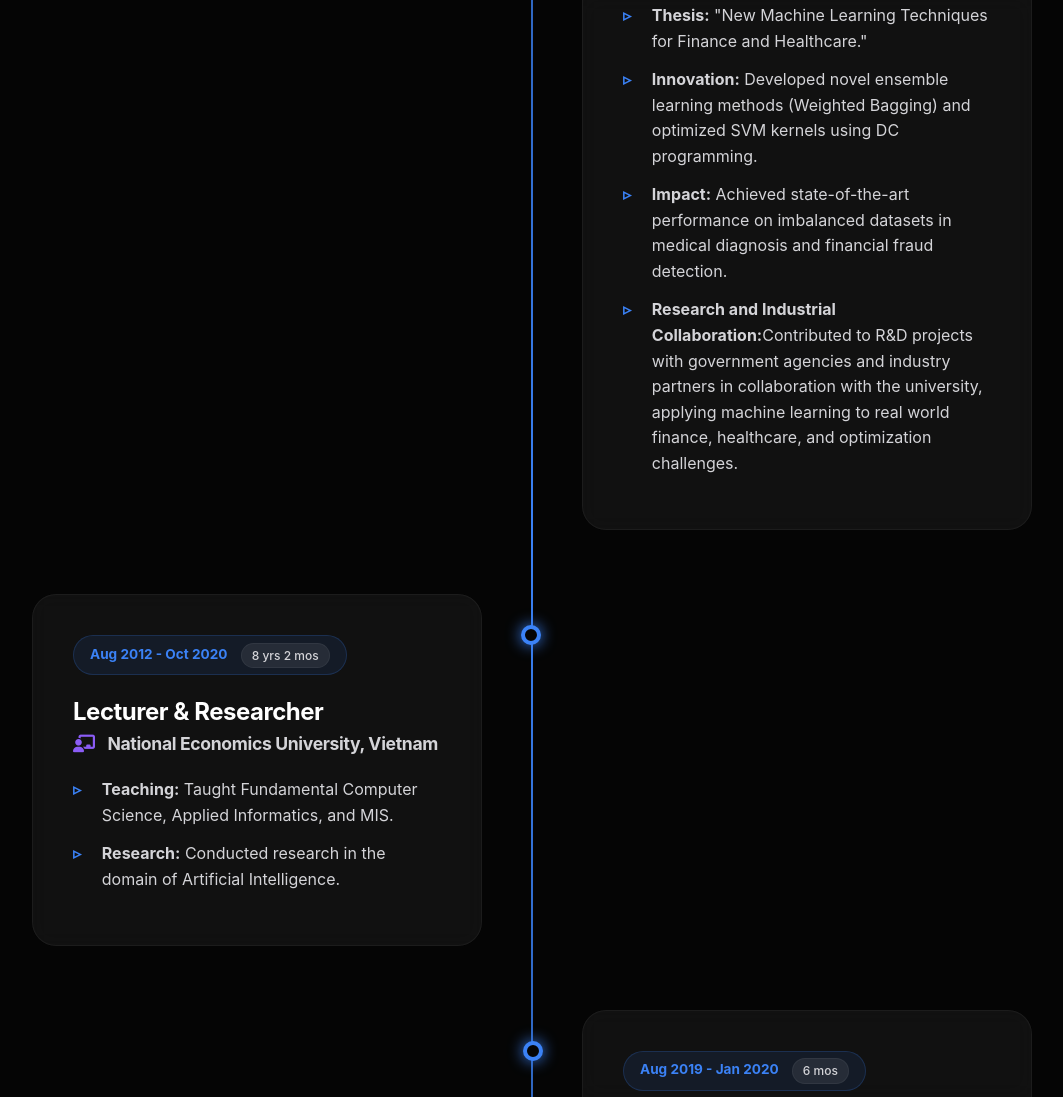
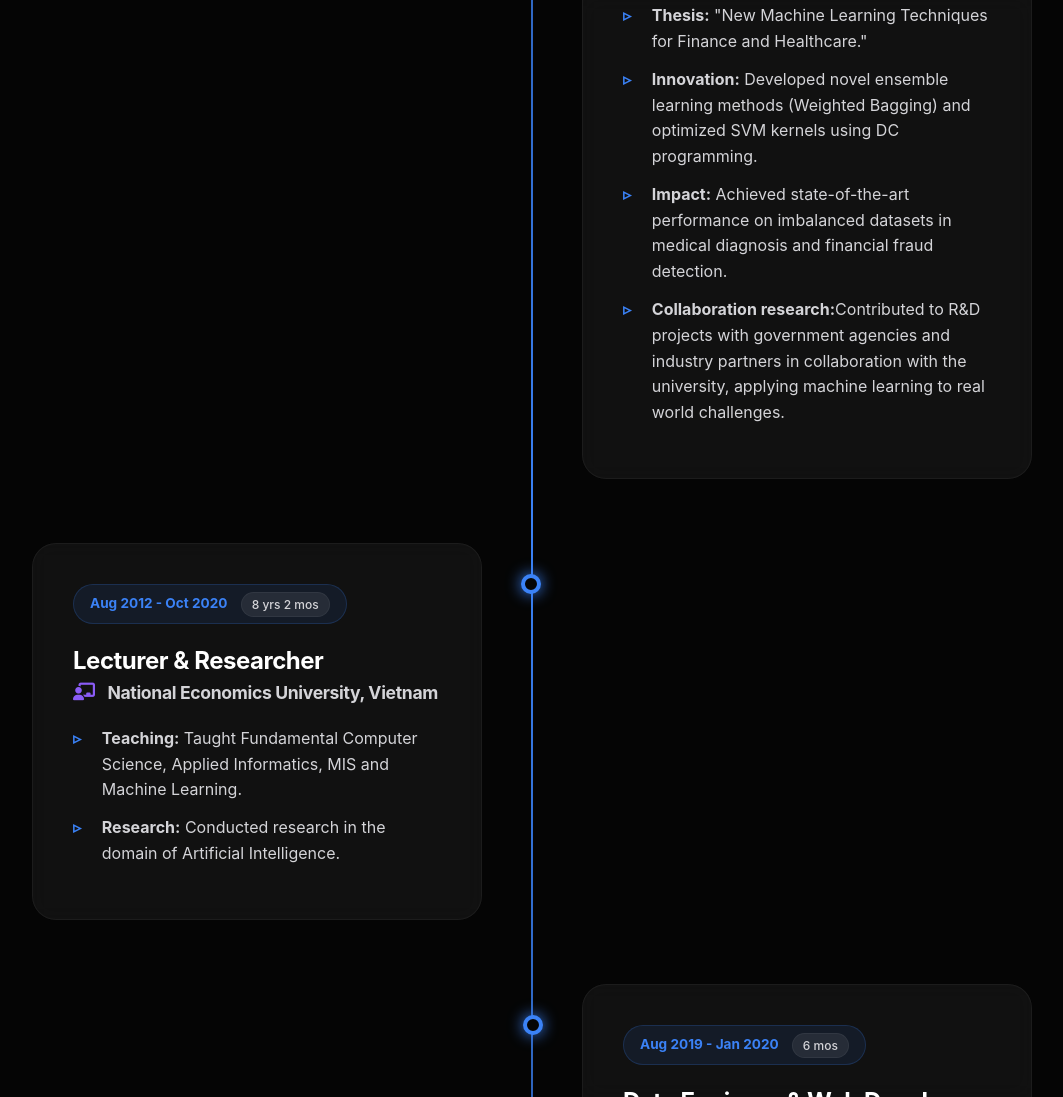
Before and after one commit to danielphamvt/cv, a plain HTML site: page index.html in a window 1280 px wide. Shown: the part 4941-6038 px from the top of the page, without its empty margins (108-1171 px from the left). Drawn offline with nearby package versions, Linux system fonts and the light colour scheme; some packages are replaced by stand-ins of ours; a script that the page names is missing.

Commit message:
Update index.html

```diff
--- a/index.html
+++ b/index.html
@@ -350,9 +350,9 @@
                                 Bagging) and optimized SVM kernels using DC programming.</li>
                             <li><strong>Impact:</strong> Achieved state-of-the-art performance on imbalanced datasets in
                                 medical diagnosis and financial fraud detection.</li>
-                            <li><strong>Research and Industrial Collaboration:</strong>Contributed to R&D projects with
+                            <li><strong>Collaboration research:</strong>Contributed to R&D projects with
                                 government agencies and industry partners in collaboration with the university, applying
-                                machine learning to real world finance, healthcare, and optimization challenges.</li>
+                                machine learning to real world challenges.</li>
                         </ul>
                     </div>
                 </div>
@@ -365,8 +365,8 @@
                         <h4 class="company-name"><i class="fas fa-chalkboard-teacher"></i> National Economics
                             University, Vietnam</h4>
                         <ul class="job-desc">
-                            <li><strong>Teaching:</strong> Taught Fundamental Computer Science, Applied Informatics, and
-                                MIS.</li>
+                            <li><strong>Teaching:</strong> Taught Fundamental Computer Science, Applied Informatics, MIS
+                                and Machine Learning.</li>
                             <li><strong>Research:</strong> Conducted research in the domain of Artificial Intelligence.
                             </li>
                         </ul>
```
